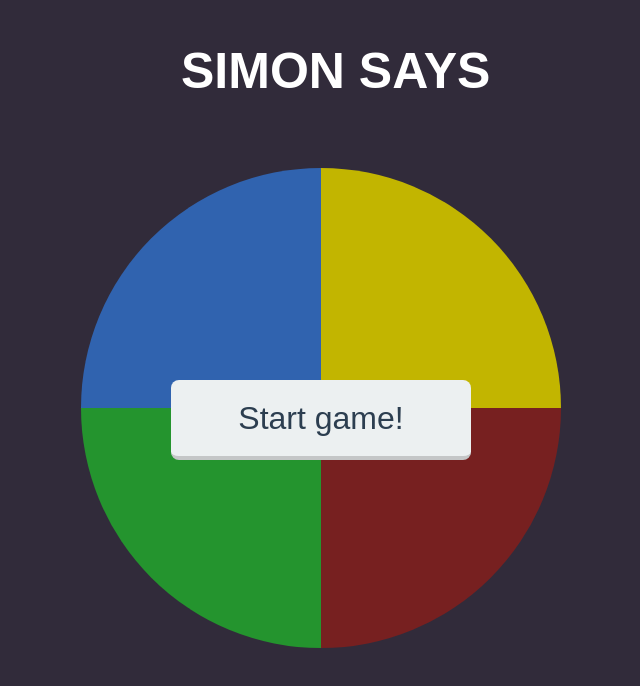
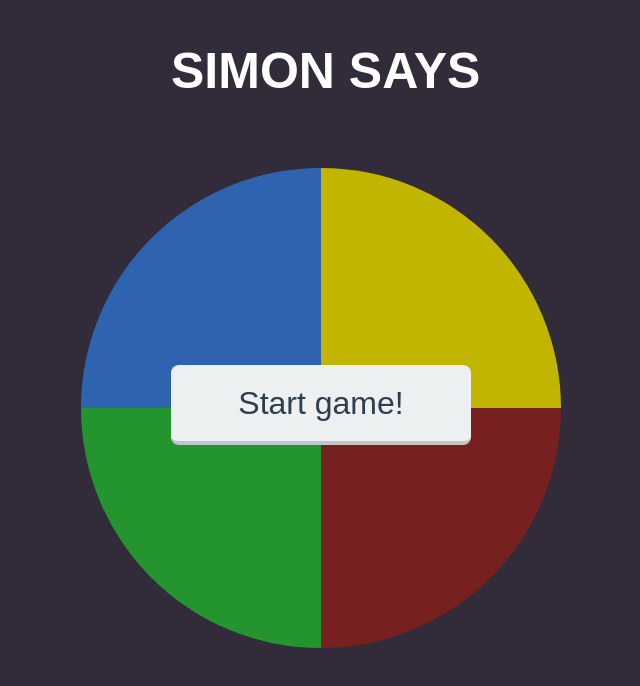
Before and after one commit to dnfloresc/simon-says-game, a plain HTML site: page index.html in a window 1280 px wide. Shown: the whole page, without its empty margins (319-959 px from the left). Drawn offline with nearby package versions, Linux system fonts and the light colour scheme.

Commit message:
added readme and change spacing

```diff
--- a/css/style.css
+++ b/css/style.css
@@ -13,7 +13,7 @@ body h1{
   font-size: 50px;
   margin-bottom: 5%;
   position: absolute;
-  left: calc(50% - 140px);
+  left: calc(50% - 150px);
 }
 
 .container {
@@ -103,7 +103,7 @@ body h1{
   border-radius: 8px;
   font-size: 2em;
   position: absolute;
-  top: calc(50% - 20px);
+  top: calc(50% - 35px);
   left: calc(50% - 150px);
   transition: .5s;
   outline: none;
```
Also changed, not shown: 1 other file.
